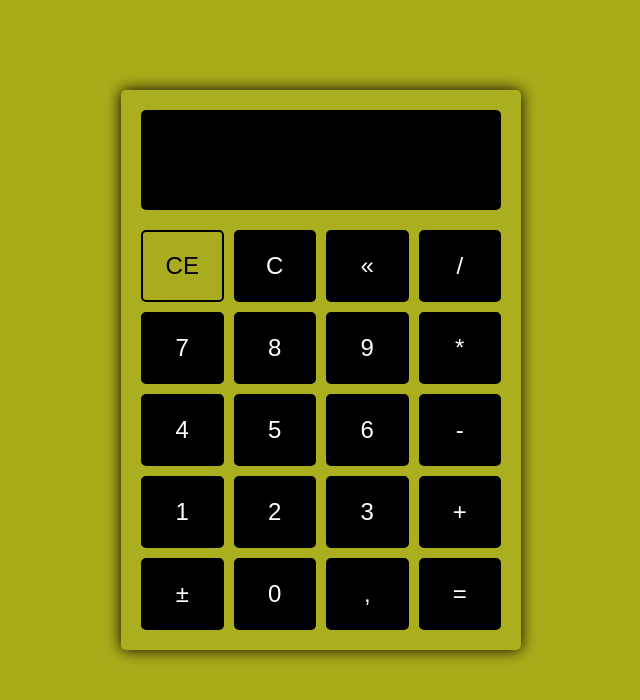
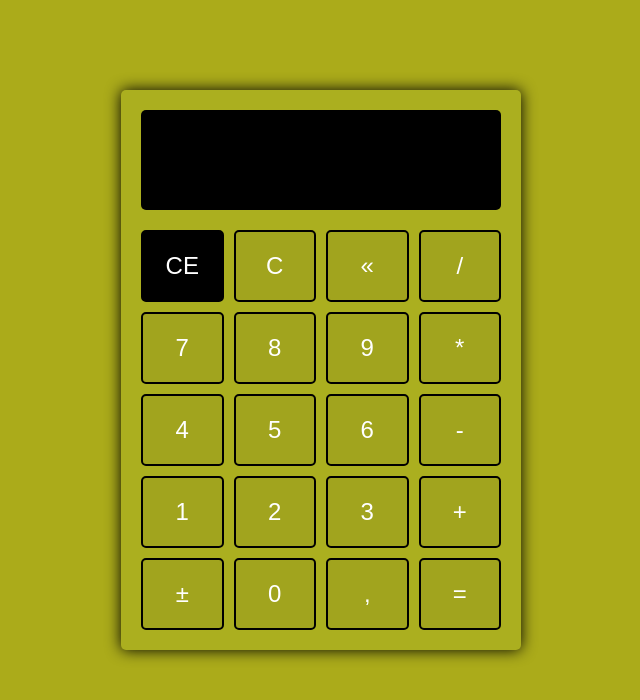
Before and after one commit to CarlosEX/CalculadoraWEB, a plain HTML site: page index.html in a window 1280 px wide. In both pictures the pointer is over the button "CE". Shown: the whole page, without its empty margins (319-959 px from the left). Drawn offline with Linux system fonts and the light colour scheme.

Commit message:
alterar cor hover do botao selecinado para preto e branco

```diff
--- a/style.css
+++ b/style.css
@@ -39,7 +39,7 @@ body{
 }
 
 .calculator button{
-    background-color: black;
+    background-color: #1111;
     color: white;
     padding: 20px;
     border-radius: 5px;
@@ -50,6 +50,6 @@ body{
 }
 
 button:hover{
-    background-color: #AAAB1F;
-    color: black;
+    background-color: black;
+    color: white;
 }
```
